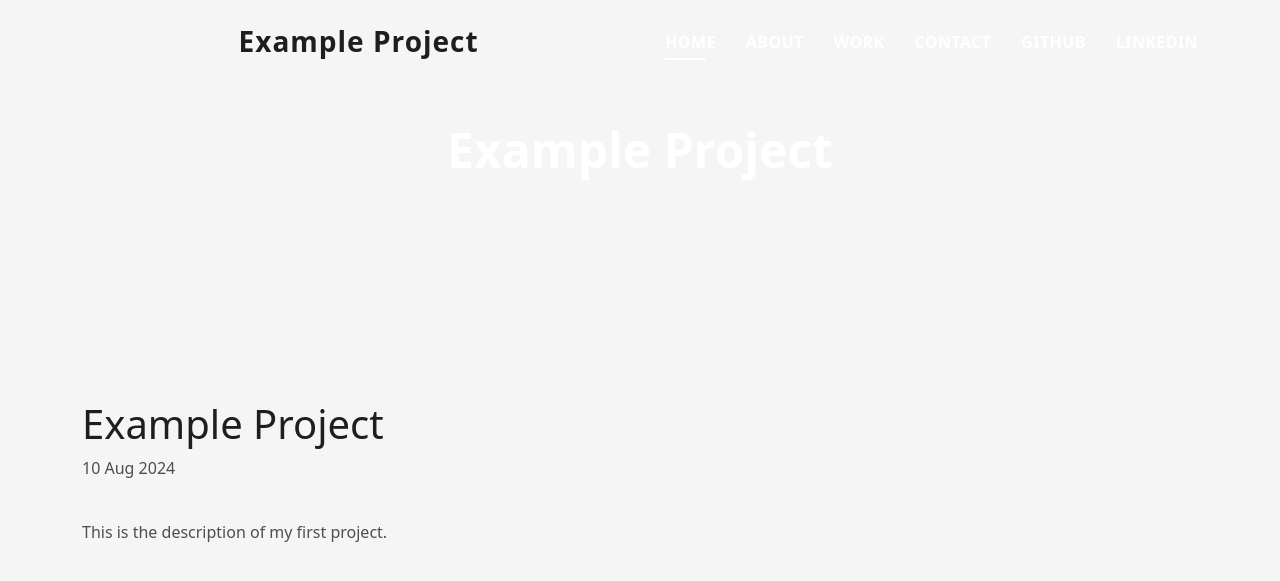
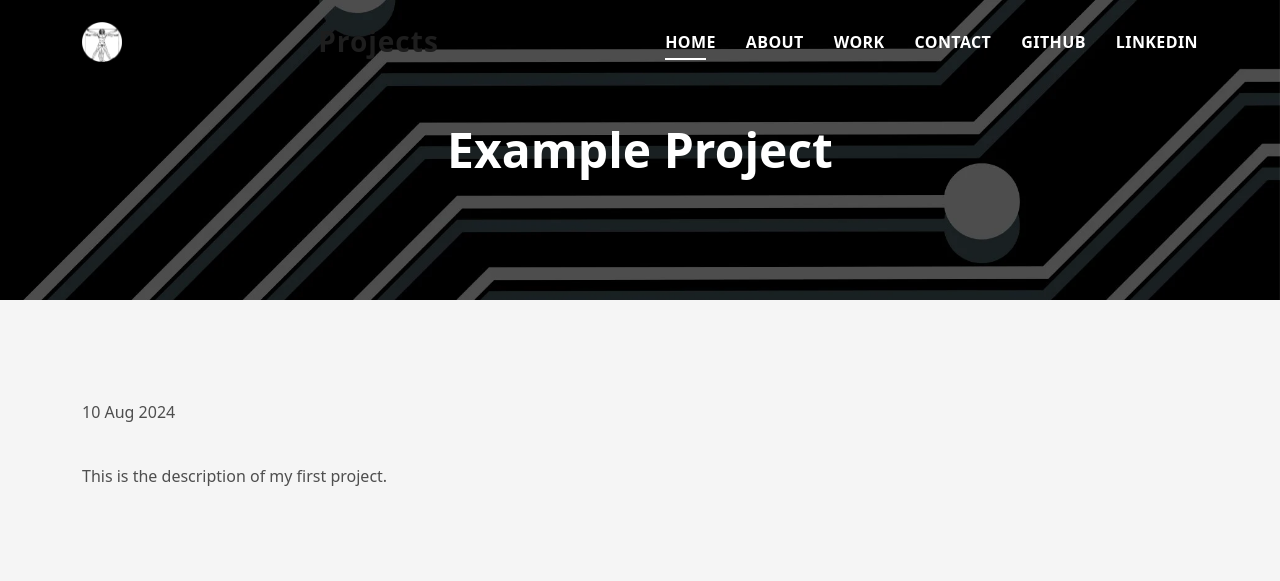
Before and after one commit to LeonardoFerrisi/portfolio-site, a Jekyll site: the page built from _projects/test-project-title.md, in a window 1280 px wide. Shown: the top 581 px of the page. Built offline with Jekyll 4.4.1, drawn with Linux system fonts in a browser that asks for light colours.

Commit message:
update project page test

```diff
--- a/_layouts/project.html
+++ b/_layouts/project.html
@@ -26,8 +26,8 @@ title: Projects
   <div class="container d-flex align-items-center justify-content-between">
 
     <!-- LOGO Header -->
-    <a href="index.html" class="logo"><img src="assets/img/logo.webp" alt="" class="img-fluid"></a>
-    <h1 class="logo">{{ page.title }}</h1>
+    <a href="index.html" class="logo"><img src="{{ site.baseurl }}/assets/img/logo.webp" alt="" class="img-fluid"></a>
+    <h1 class="logo">{{ page.category }}</h1>
 
     <!-- Nav Bar -->
     <nav id="navbar" class="navbar">
@@ -46,7 +46,7 @@ title: Projects
 </header><!-- End Header -->
 
 <!-- ======= Primary Project Title Section ======= -->
-<div class="route bg-image-short" style="background-image: url(local_assets/img/dark-bkgrnd-short.webp);">
+<div class="route bg-image-short" style="background-image: url({{ site.baseurl }}/assets/img/dark-bkgrnd-short.webp);">
   <div class="container">
     <h1 class="project-title">{{ page.title }}</h1>
   </div>
@@ -56,7 +56,7 @@ title: Projects
 <!-- Main Content Section -->
 <main id="main" style="margin-top: 100px;"> <!-- Adjust margin to prevent navbar overlap -->
   <div class="container">
-    <h1>{{ page.title }}</h1>
+    <!-- <h1>{{ page.title }}</h1> -->
     <p>{{ page.date | date_to_string }}</p>
     <br>
     <div>
--- a/_projects/test-project-title.md
+++ b/_projects/test-project-title.md
@@ -1,5 +1,6 @@
 ---
 title: "Example Project"
+category: "Projects"
 date: 2024-08-10
 ---
 
```
